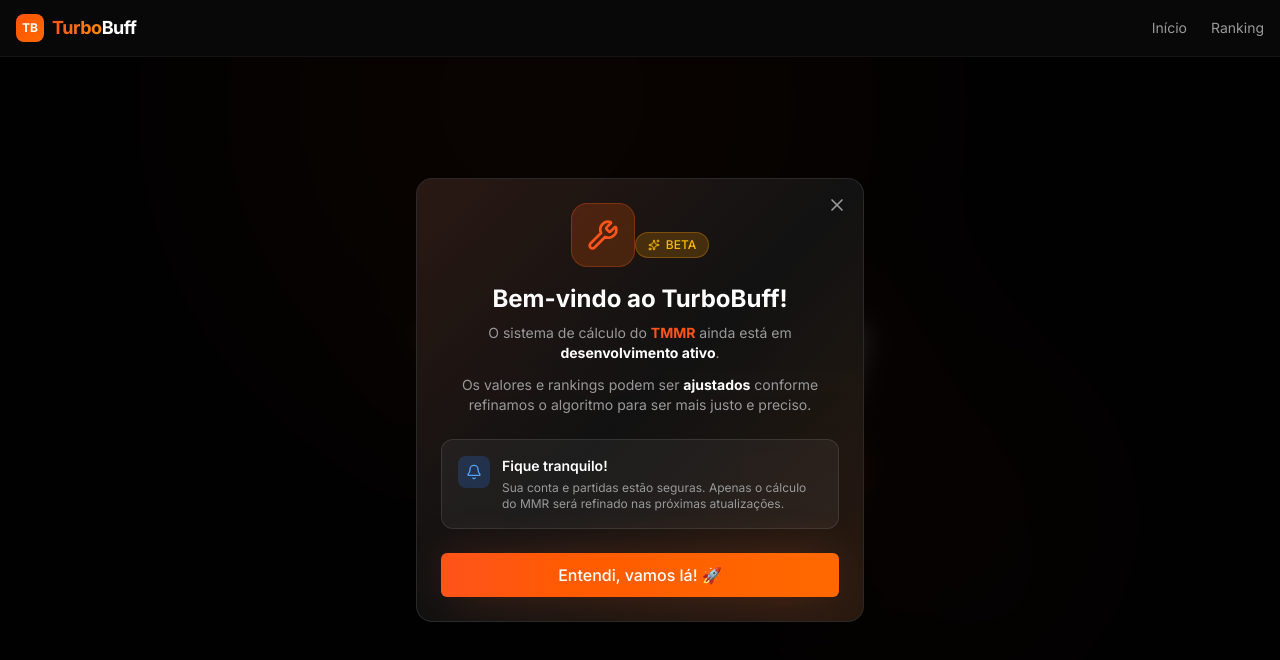
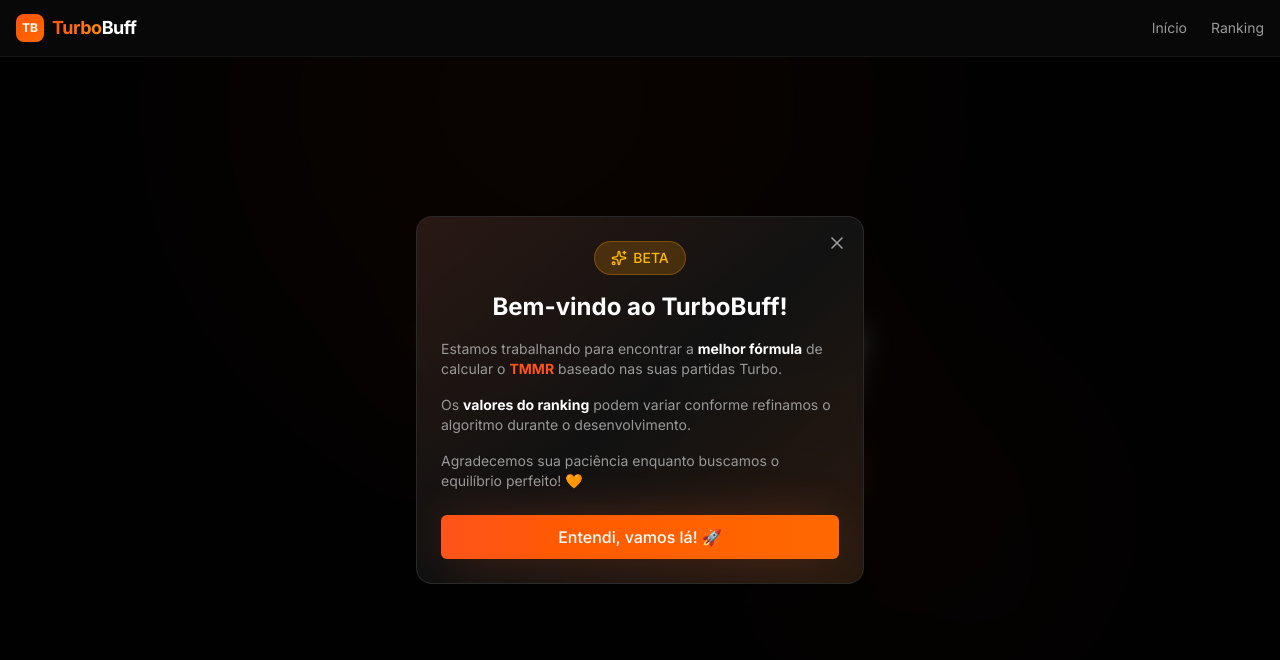
Before and after one commit to laaridev/dota2turbo-mmr, a Next.js app: page / in a window 1280 px wide. Shown: the top 660 px of the page. Built offline with nearby package versions, Linux system fonts and the light colour scheme.

Commit message:
style: improved beta modal - shows every visit, better messaging

```diff
--- a/components/beta-notice-modal.tsx
+++ b/components/beta-notice-modal.tsx
@@ -1,23 +1,14 @@
 'use client';
 
 import { motion, AnimatePresence } from 'framer-motion';
-import { X, Wrench, Sparkles, Bell } from 'lucide-react';
+import { X, Sparkles } from 'lucide-react';
 import { Button } from '@/components/ui/button';
-import { useEffect, useState } from 'react';
+import { useState } from 'react';
 
 export function BetaNoticeModal() {
-    const [isOpen, setIsOpen] = useState(false);
-
-    useEffect(() => {
-        // Check if user has seen this modal before
-        const hasSeen = localStorage.getItem('turbobuff_beta_notice_v1');
-        if (!hasSeen) {
-            setIsOpen(true);
-        }
-    }, []);
+    const [isOpen, setIsOpen] = useState(true);
 
     const handleClose = () => {
-        localStorage.setItem('turbobuff_beta_notice_v1', 'true');
         setIsOpen(false);
     };
 
@@ -50,24 +41,14 @@ export function BetaNoticeModal() {
                     </button>
 
                     <div className="relative text-center">
-                        {/* Icon */}
-                        <motion.div
-                            initial={{ scale: 0 }}
-                            animate={{ scale: 1 }}
-                            transition={{ delay: 0.2, type: 'spring' }}
-                            className="inline-flex items-center justify-center w-16 h-16 rounded-2xl bg-gradient-to-br from-primary/20 to-orange-500/20 border border-primary/30 mb-4"
-                        >
-                            <Wrench className="h-8 w-8 text-primary" />
-                        </motion.div>
-
                         {/* Badge */}
                         <motion.div
-                            initial={{ opacity: 0, y: 10 }}
-                            animate={{ opacity: 1, y: 0 }}
-                            transition={{ delay: 0.3 }}
-                            className="inline-flex items-center gap-1.5 px-3 py-1 rounded-full bg-amber-500/20 border border-amber-500/30 text-amber-400 text-xs font-medium mb-3"
+                            initial={{ opacity: 0, scale: 0.8 }}
+                            animate={{ opacity: 1, scale: 1 }}
+                            transition={{ delay: 0.2 }}
+                            className="inline-flex items-center gap-1.5 px-4 py-1.5 rounded-full bg-amber-500/20 border border-amber-500/30 text-amber-400 text-sm font-medium mb-4"
                         >
-                            <Sparkles className="h-3 w-3" />
+                            <Sparkles className="h-4 w-4" />
                             BETA
                         </motion.div>
 
@@ -75,8 +56,8 @@ export function BetaNoticeModal() {
                         <motion.h2
                             initial={{ opacity: 0, y: 10 }}
                             animate={{ opacity: 1, y: 0 }}
-                            transition={{ delay: 0.4 }}
-                            className="text-2xl font-bold text-white mb-2"
+                            transition={{ delay: 0.3 }}
+                            className="text-2xl font-bold text-white mb-4"
                         >
                             Bem-vindo ao TurboBuff!
                         </motion.h2>
@@ -85,45 +66,27 @@ export function BetaNoticeModal() {
                         <motion.div
                             initial={{ opacity: 0, y: 10 }}
                             animate={{ opacity: 1, y: 0 }}
-                            transition={{ delay: 0.5 }}
-                            className="space-y-3 mb-6"
+                            transition={{ delay: 0.4 }}
+                            className="space-y-4 mb-6 text-left"
                         >
                             <p className="text-muted-foreground text-sm">
-                                O sistema de cálculo do <strong className="text-primary">TMMR</strong> ainda está
-                                em <strong className="text-white">desenvolvimento ativo</strong>.
+                                Estamos trabalhando para encontrar a <strong className="text-white">melhor fórmula</strong> de
+                                calcular o <strong className="text-primary">TMMR</strong> baseado nas suas partidas Turbo.
                             </p>
                             <p className="text-muted-foreground text-sm">
-                                Os valores e rankings podem ser <strong className="text-white">ajustados</strong> conforme
-                                refinamos o algoritmo para ser mais justo e preciso.
+                                Os <strong className="text-white">valores do ranking</strong> podem variar
+                                conforme refinamos o algoritmo durante o desenvolvimento.
                             </p>
-                        </motion.div>
-
-                        {/* Info box */}
-                        <motion.div
-                            initial={{ opacity: 0, y: 10 }}
-                            animate={{ opacity: 1, y: 0 }}
-                            transition={{ delay: 0.6 }}
-                            className="bg-white/5 border border-white/10 rounded-xl p-4 mb-6"
-                        >
-                            <div className="flex items-start gap-3 text-left">
-                                <div className="flex-shrink-0 w-8 h-8 rounded-lg bg-blue-500/20 flex items-center justify-center">
-                                    <Bell className="h-4 w-4 text-blue-400" />
-                                </div>
-                                <div>
-                                    <h4 className="font-semibold text-sm text-white mb-1">Fique tranquilo!</h4>
-                                    <p className="text-xs text-muted-foreground">
-                                        Sua conta e partidas estão seguras. Apenas o cálculo do MMR
-                                        será refinado nas próximas atualizações.
-                                    </p>
-                                </div>
-                            </div>
+                            <p className="text-muted-foreground text-sm">
+                                Agradecemos sua paciência enquanto buscamos o equilíbrio perfeito! 🧡
+                            </p>
                         </motion.div>
 
                         {/* CTA */}
                         <motion.div
                             initial={{ opacity: 0, y: 10 }}
                             animate={{ opacity: 1, y: 0 }}
-                            transition={{ delay: 0.7 }}
+                            transition={{ delay: 0.5 }}
                         >
                             <Button onClick={handleClose} variant="premium" className="w-full h-11 text-base">
                                 Entendi, vamos lá! 🚀
```
